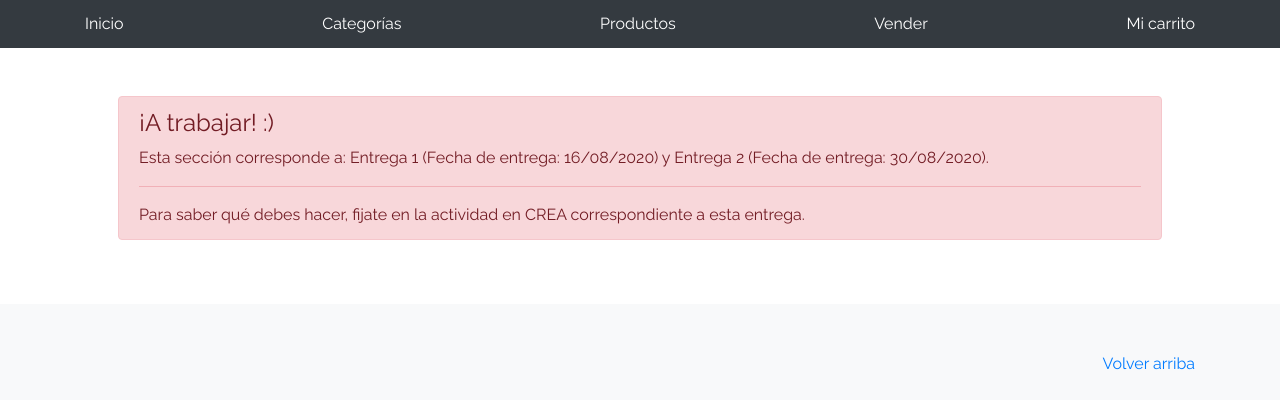
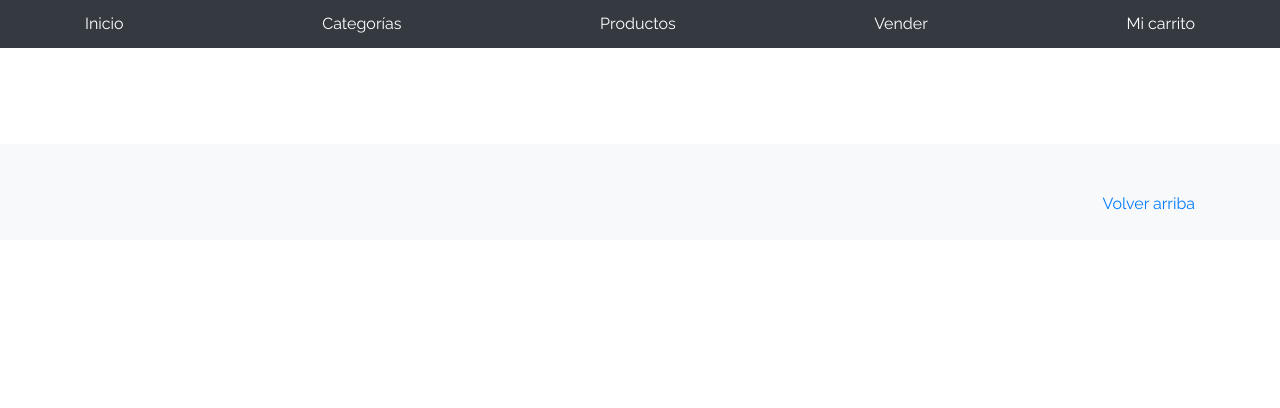
Before and after one commit to Vane871/Github, a plain HTML site: page products.html in a window 1280 px wide. Drawn offline with Linux system fonts and the light colour scheme; no server answers.

Commit message:
Entrega 1 cambio

```diff
--- a/js/products.js
+++ b/js/products.js
@@ -23,7 +23,7 @@ function showProductsList(array){
     </div>
         `
 
-        document.getElementById("cat-list-container").innerHTML = htmlContentToAppend;
+        document.getElementById("product-list-container").innerHTML = htmlContentToAppend;
     }
 }
 
--- a/products.html
+++ b/products.html
@@ -23,13 +23,7 @@
         <a class="py-2 d-none d-md-inline-block" href="cart.html">Mi carrito</a>
       </div>
     </nav>
-    <div class="container p-5">
-      <div class="alert alert-danger" role="alert" style="position: relative; width:auto; top: 0;">
-        <h4 class="alert-heading">¡A trabajar! :)</h4>
-        <p>Esta sección corresponde a: Entrega 1 (Fecha de entrega: 16/08/2020) y Entrega 2 (Fecha de entrega: 30/08/2020).</p>
-        <hr>
-        <p class="mb-0">Para saber qué debes hacer, fijate en la actividad en CREA correspondiente a esta entrega.</p>
-      </div>
+    <div id="product-list-container" class="container p-5">
     </div>
     <footer class="text-muted bg-light">
       <div class="container">
```
